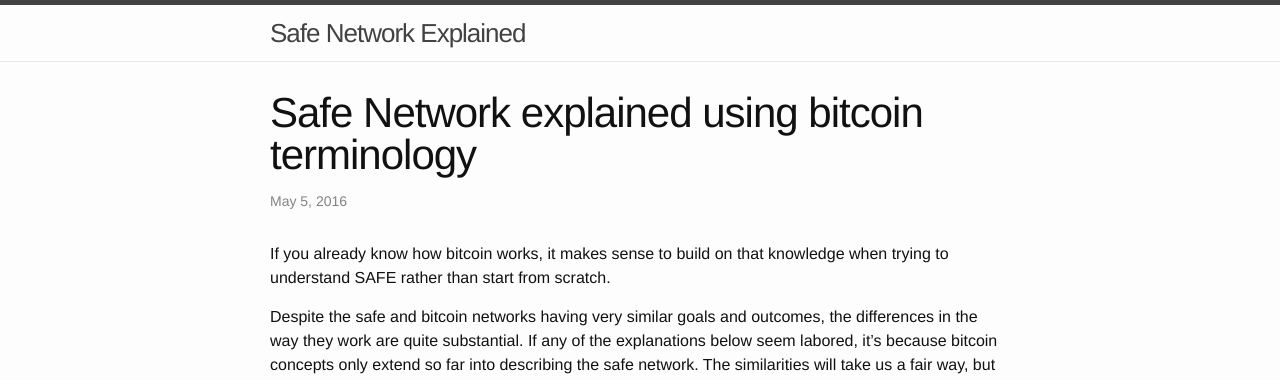
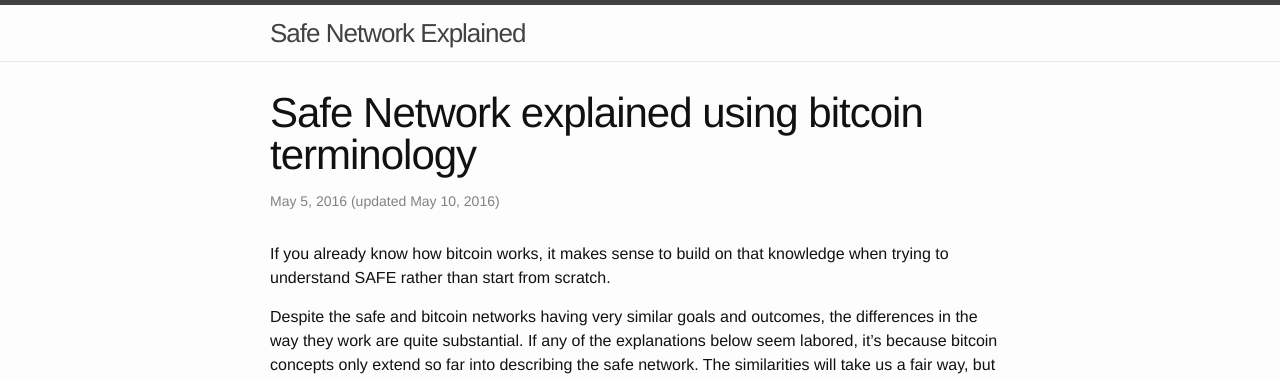
Before and after one commit to safe-network-explained/safe-network-explained.github.io, a Jekyll site: the page built from _posts/2016-05-05-safe-for-bitcoiners.markdown, in a window 1280 px wide and 900 px high. Shown: the top 380 px of the window. Built offline with Jekyll 4.4.1, drawn with Linux system fonts in a browser that asks for light colours.

Commit message:
Posts show updated time

```diff
--- a/_layouts/post.html
+++ b/_layouts/post.html
@@ -7,6 +7,7 @@
     <h1 class="post-title" itemprop="name headline">{{ page.title }}</h1>
     <p class="post-meta">
         <time datetime="{{ page.date | date_to_xmlschema }}" itemprop="datePublished">{{ page.date | date: "%b %-d, %Y" }}</time>
+        (updated <time datetime="{{ page.updated | date_to_xmlschema }}" itemprop="datePublished">{{ page.updated | date: "%b %-d, %Y" }}</time>)
         {% if page.author %}
         • <span itemprop="author" itemscope itemtype="http://schema.org/Person">
             <span itemprop="name">{{ page.author }}</span>
```
